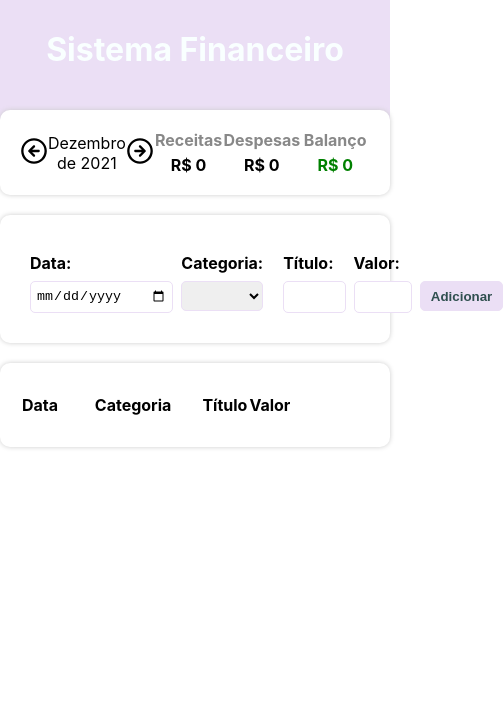
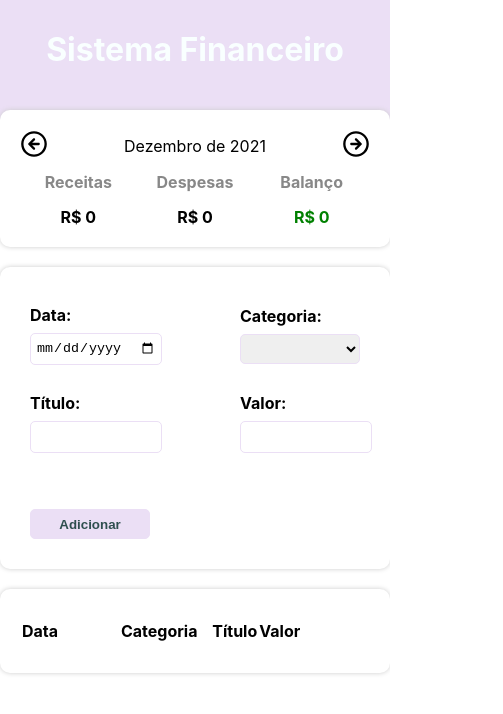
Before and after one commit to HortenciaCorts/finances, a React (Create React App) app: page / in a window 390 px wide. Shown: the top 714 px of the page, 503 px wide, since content can reach past the window. Built offline with nearby package versions, Linux system fonts and the light colour scheme.

Commit message:
responsive

```diff
--- a/src/components/InfoArea/styled.ts
+++ b/src/components/InfoArea/styled.ts
@@ -8,6 +8,7 @@ export const Container = styled.div`
     margin-top: -40px;
     display: flex;
     align-items: center;
+    flex-wrap: wrap;
 `;
 
 export const MonthArea = styled.div`
--- a/src/components/InputArea/styled.ts
+++ b/src/components/InputArea/styled.ts
@@ -7,9 +7,13 @@ export const Container = styled.div`
     padding: 20px;
     margin-top: 20px;
     display: flex;
+    flex-wrap: wrap;
+    align-items: center;
+    justify-content: space-between;
 `;
 
 export const Label = styled.label`
+    width: 120px;
     margin: 10px;
 `;
 
--- a/src/components/ResumeItem/styled.ts
+++ b/src/components/ResumeItem/styled.ts
@@ -8,6 +8,7 @@ export const Title = styled.div`
     font-weight: bold;
     color: #888;
     margin-bottom: 5px;
+    padding: 10px;
 `;
 export const Info = styled.div<{ color?: string }>`
     text-align: center;
--- a/src/components/TableArea/index.tsx
+++ b/src/components/TableArea/index.tsx
@@ -13,9 +13,9 @@ export const TableArea = ({ list, onDelete }: Props) => {
             <thead>
                 <tr>
                     <C.TableHeaderColumn width={100}>Data</C.TableHeaderColumn>
-                    <C.TableHeaderColumn width={130}>Categoria</C.TableHeaderColumn>
+                    <C.TableHeaderColumn width={90}>Categoria</C.TableHeaderColumn>
                     <C.TableHeaderColumn>Título</C.TableHeaderColumn>
-                    <C.TableHeaderColumn width={150}>Valor</C.TableHeaderColumn>
+                    <C.TableHeaderColumn width={80}>Valor</C.TableHeaderColumn>
                     <C.TableHeaderColumn width={30}></C.TableHeaderColumn>
                 </tr>
             </thead>
--- a/src/index.css
+++ b/src/index.css
@@ -1,5 +1,7 @@
 body {
   margin: 0;
+  padding: 0;
+  box-sizing: border-box;
   font-family: -apple-system, BlinkMacSystemFont, 'Segoe UI', 'Roboto', 'Oxygen',
     'Ubuntu', 'Cantarell', 'Fira Sans', 'Droid Sans', 'Helvetica Neue',
     sans-serif;
```
Also changed, not shown: src/App.styles.ts (line endings or trailing spaces).
